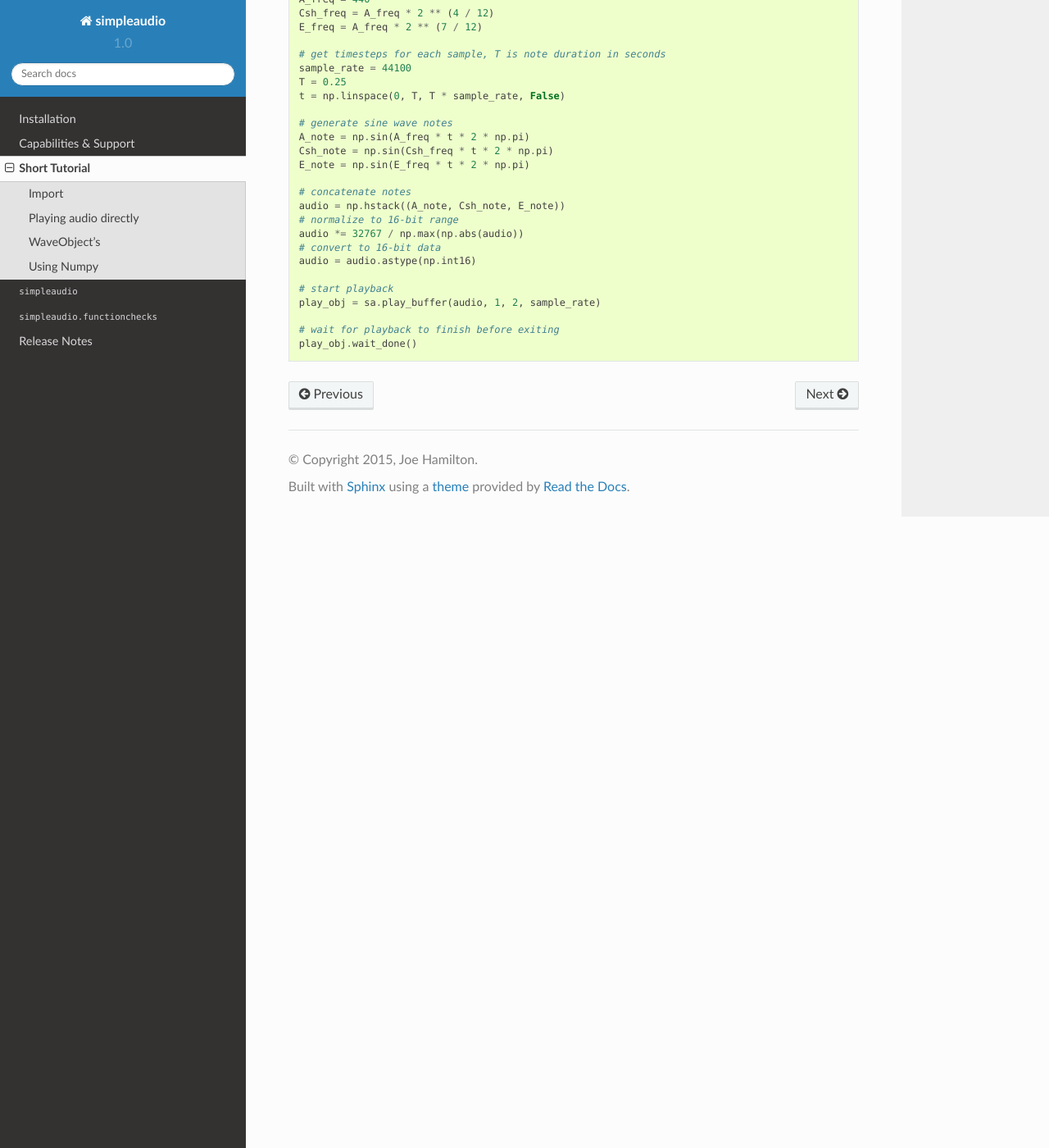
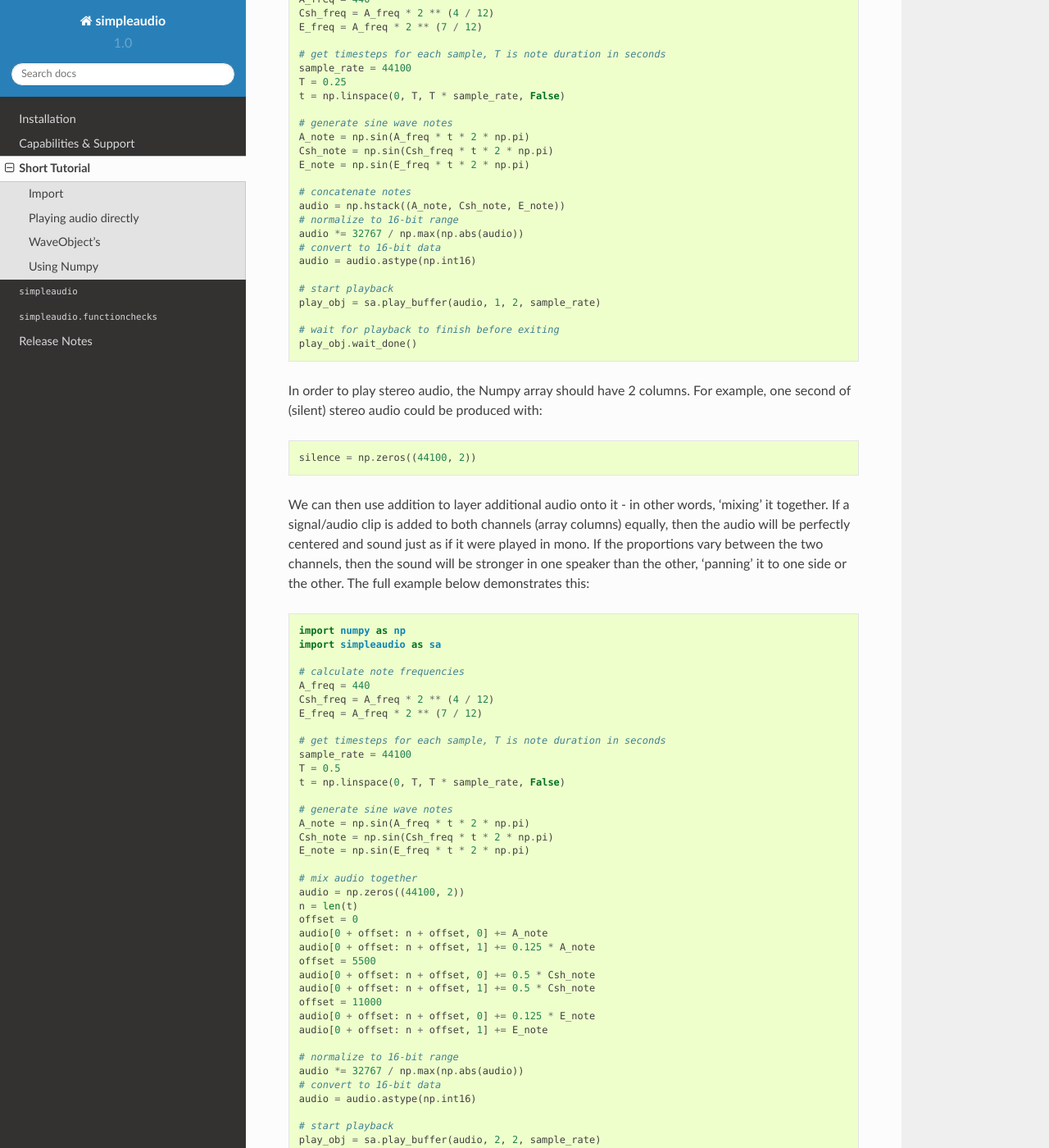
Before and after one commit to hamiltron/py-simple-audio, a Sphinx documentation site: the page built from docs/tutorial.rst, in a window 1280 px wide and 1400 px high, scrolled down 2178 px. Shown: the whole window at 82% size. Built offline with Sphinx 7.4.7 and the Read the Docs theme 2.0.0, drawn with Linux system fonts in a browser that asks for light colours; some of the changed text lies outside the part shown.

Commit message:
updated docs, tests, and version

```diff
--- a/docs/conf.py
+++ b/docs/conf.py
@@ -60,7 +60,7 @@
 # The short X.Y version.
 version = '1.0'
 # The full version, including alpha/beta/rc tags.
-release = '1.0.3'
+release = '1.0.4'
 
 # The language for content autogenerated by Sphinx. Refer to documentation
 # for a list of supported languages.
--- a/docs/releases.rst
+++ b/docs/releases.rst
@@ -1,5 +1,9 @@
 Release Notes
 =============
+
+* 1.0.4
+
+   * Added 24-bit and 32-bit playback capability
 
 * 1.0.3
 
--- a/docs/tutorial.rst
+++ b/docs/tutorial.rst
@@ -114,3 +114,98 @@
 
    # wait for playback to finish before exiting
    play_obj.wait_done()
+
+In order to play stereo audio, the Numpy array should have 2 columns. For example, one second of
+(silent) stereo audio could be produced with::
+
+   silence = np.zeros((44100, 2))
+
+We can then use addition to layer additional audio onto it - in other words, 'mixing' it together. If a signal/audio
+clip is added to both channels (array columns) equally, then the audio will be perfectly centered and sound
+just as if it were played in mono. If the proportions vary between the two channels, then the sound will be stronger
+in one speaker than the other, 'panning' it to one side or the other. The full example below demonstrates this::
+
+   import numpy as np
+   import simpleaudio as sa
+
+   # calculate note frequencies
+   A_freq = 440
+   Csh_freq = A_freq * 2 ** (4 / 12)
+   E_freq = A_freq * 2 ** (7 / 12)
+
+   # get timesteps for each sample, T is note duration in seconds
+   sample_rate = 44100
+   T = 0.5
+   t = np.linspace(0, T, T * sample_rate, False)
+
+   # generate sine wave notes
+   A_note = np.sin(A_freq * t * 2 * np.pi)
+   Csh_note = np.sin(Csh_freq * t * 2 * np.pi)
+   E_note = np.sin(E_freq * t * 2 * np.pi)
+
+   # mix audio together
+   audio = np.zeros((44100, 2))
+   n = len(t)
+   offset = 0
+   audio[0 + offset: n + offset, 0] += A_note
+   audio[0 + offset: n + offset, 1] += 0.125 * A_note
+   offset = 5500
+   audio[0 + offset: n + offset, 0] += 0.5 * Csh_note
+   audio[0 + offset: n + offset, 1] += 0.5 * Csh_note
+   offset = 11000
+   audio[0 + offset: n + offset, 0] += 0.125 * E_note
+   audio[0 + offset: n + offset, 1] += E_note
+
+   # normalize to 16-bit range
+   audio *= 32767 / np.max(np.abs(audio))
+   # convert to 16-bit data
+   audio = audio.astype(np.int16)
+
+   # start playback
+   play_obj = sa.play_buffer(audio, 2, 2, sample_rate)
+
+   # wait for playback to finish before exiting
+   play_obj.wait_done()
+
+24-bit audio can be also be created using Numpy but since Numpy doesn't have a 24-bit integer dtype, a conversion
+step is needed. Note also that the max sample value is different for 24-bit audio. A simple (if inefficient) conversion
+algorithm is demonstrated below, converting an array of 32-bit integers into a :class:`bytes` object which contains
+the packed 24-bit audio to be played::
+
+   import numpy as np
+   import simpleaudio as sa
+
+   # calculate note frequencies
+   A_freq = 440
+   Csh_freq = A_freq * 2 ** (4 / 12)
+   E_freq = A_freq * 2 ** (7 / 12)
+
+   # get timesteps for each sample, T is note duration in seconds
+   sample_rate = 44100
+   T = 0.5
+   t = np.linspace(0, T, T * sample_rate, False)
+
+   # generate sine wave tone
+   tone = np.sin(440 * t * 2 * np.pi)
+
+   # normalize to 24-bit range
+   tone *= 8388607 / np.max(np.abs(tone))
+
+   # convert to 32-bit data
+   tone = tone.astype(np.int32)
+
+   # convert from 32-bit to 24-bit by building a new byte buffer, skipping every fourth bit
+   # note: this also works for 2-channel audio
+   i = 0
+   byte_array = []
+   for b in tone.tobytes():
+       if i % 4 != 3:
+           byte_array.append(b)
+       i += 1
+   audio = bytearray(byte_array)
+
+   # start playback
+   play_obj = sa.play_buffer(audio, 1, 3, sample_rate)
+
+   # wait for playback to finish before exiting
+   play_obj.wait_done()
--- a/setup.py
+++ b/setup.py
@@ -35,7 +35,7 @@
 
 # attempt to generate the version from git tag and commit
 
-VERSION = "1.0.3"
+VERSION = "1.0.4"
 
 # Get the long description from the relevant file
 with open(path.join(path.abspath(path.dirname(__file__)), 'README.rst'),
```
Also changed, not shown: docs/capabilities.rst (+6 -5 lines), 1 other file.
